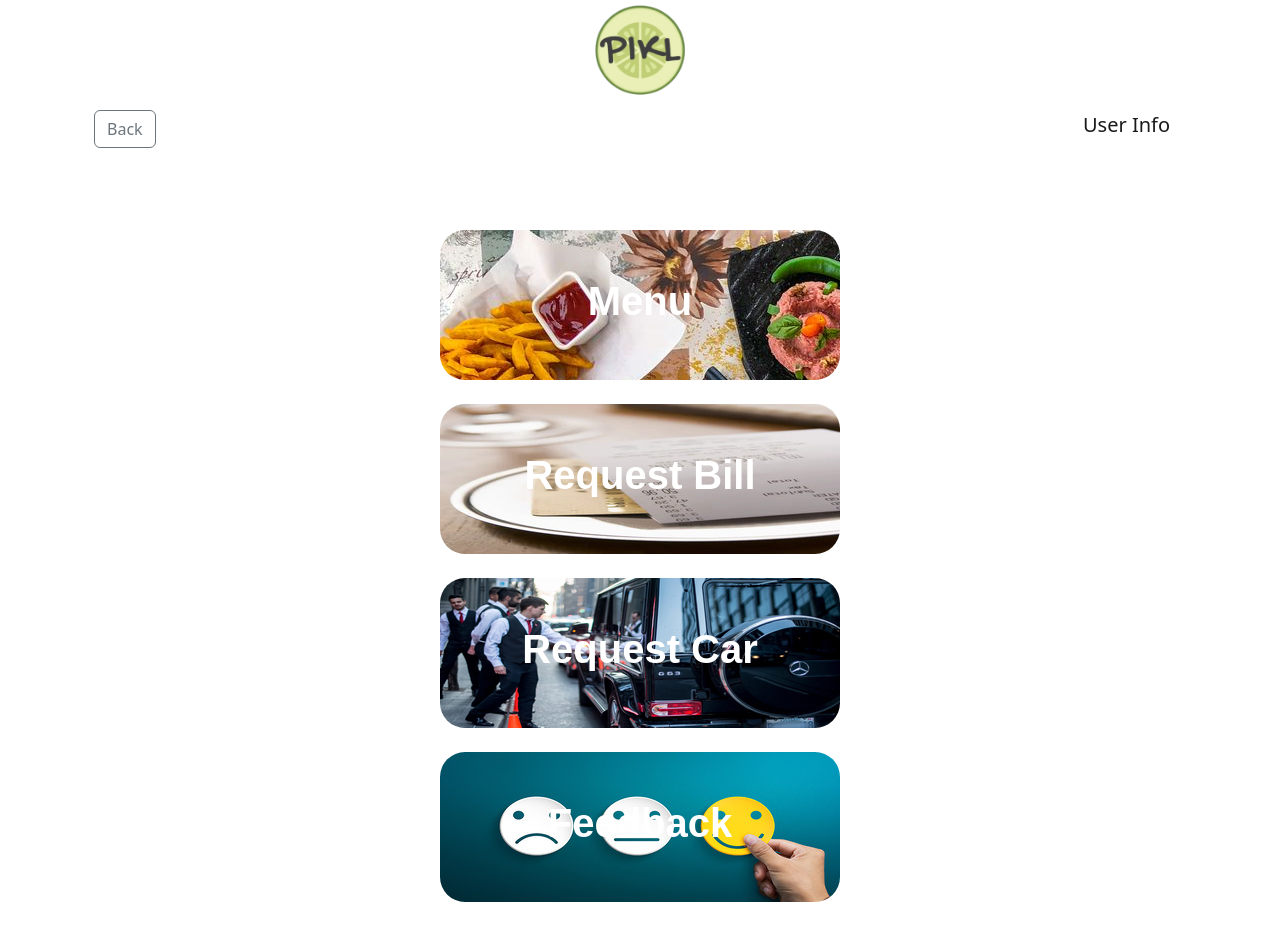
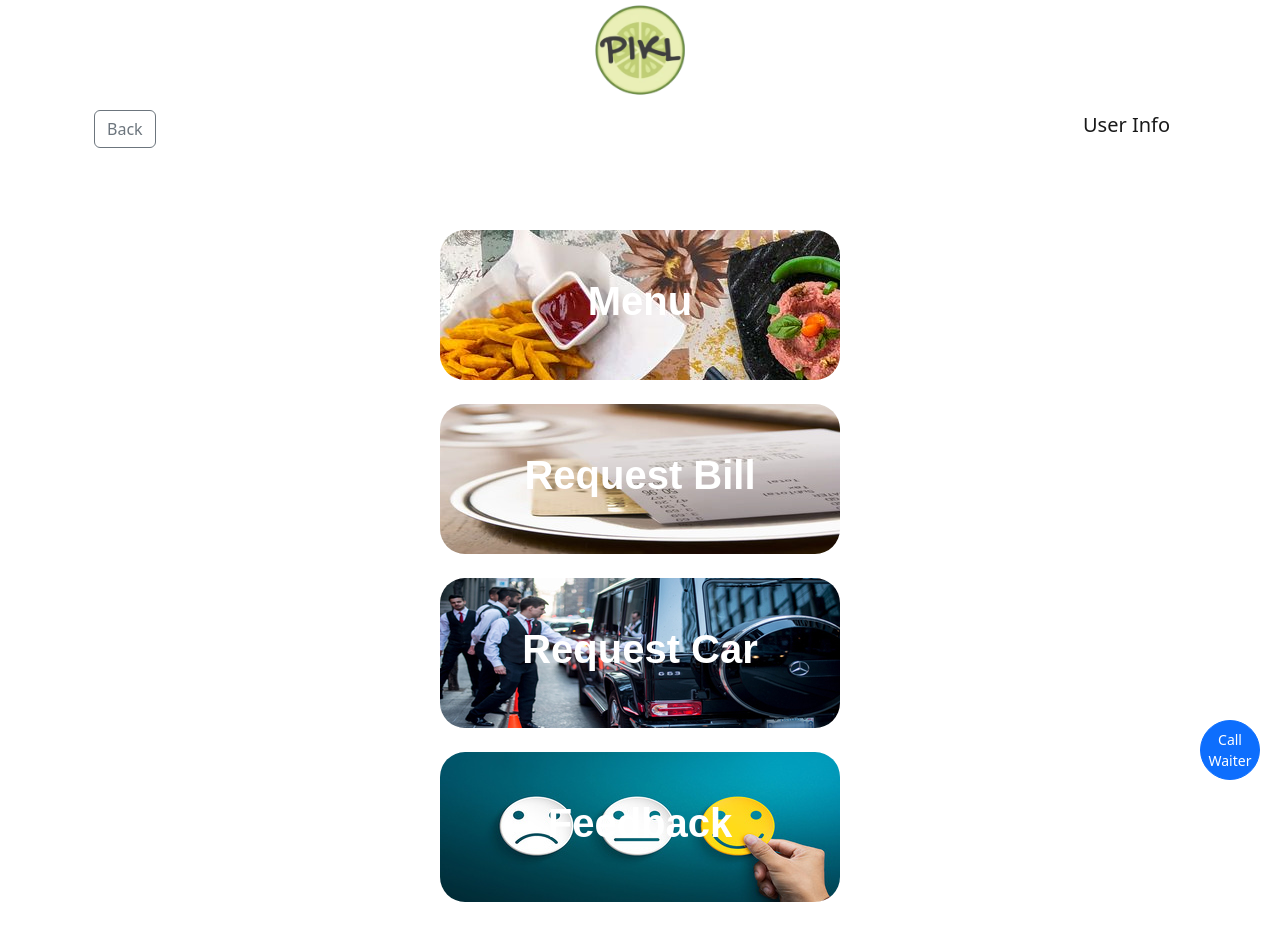
Before and after one commit to ryanalam/PIKL-app, a React (Create React App) app: page /clientdinein in a window 1280 px wide. Before the commit the page ends 902 px from the top, so only its background shows below. Built offline with nearby package versions, Linux system fonts and the light colour scheme.

Commit message:
Call waiter added

```diff
--- a/src/Components/Client/ClientDineIn.css
+++ b/src/Components/Client/ClientDineIn.css
@@ -47,3 +47,34 @@ div.menupicture {
     font-family: Arial, sans-serif;
     font-weight: 900;
   }
+
+  @keyframes blink {
+   0% {
+     opacity: 1;
+   }
+   50% {
+     opacity: 0.5;
+   }
+   100% {
+     opacity: 1;
+   }
+ }
+
+   .BlinkButton {
+      position: fixed;
+      bottom: 20px;
+      right: 20px;
+      z-index: 9999;
+      width: 60px;
+      height: 60px;
+      padding: 0;
+      font-size: 14px;
+    }
+
+ .BlinkButton.clicked {
+   animation: blink 1s ease-in-out infinite;
+ }
+
+ .rounded-circle {
+   border-radius: 100%;
+ }
--- a/src/Components/Client/ClientDineIn.jsx
+++ b/src/Components/Client/ClientDineIn.jsx
@@ -2,33 +2,71 @@ import React from 'react';
 import 'bootstrap/dist/css/bootstrap.css';
 import './ClientDineIn.css';
 import { useNavigate } from 'react-router-dom';
+import { useState, useEffect } from "react";
+
 
 function ClientDineIn() {
     const navigate = useNavigate();
+    const [clicked, setClicked] = useState(false);
+    const [disabled, setDisabled] = useState(false);
+
+    function handleClick() {
+      setClicked(true);
+      setDisabled(true);
+      setTimeout(() => {
+        setClicked(false);
+      }, 60000); // 1 minute
+      setTimeout(() => {
+        setDisabled(false);
+      }, 60000); // 1 minute
+    }
+
+    useEffect(() => {
+      if (disabled) {
+        const blinkAnimation = document.createElement("style");
+        blinkAnimation.type = "text/css";
+        blinkAnimation.innerHTML = ".BlinkButton.clicked { animation: blink 2s ease-in-out infinite; }";
+        document.head.appendChild(blinkAnimation);
+      } else {
+        const blinkAnimation = document.querySelector("style[type='text/css']");
+        if (blinkAnimation) {
+          document.head.removeChild(blinkAnimation);
+        }
+      }
+    }, [disabled]);
 
     return (
         <>
-            <div onClick={() =>{navigate("/clientfoodmenu")}} class="container menupicture">
+            <button
+                className={`btn btn-primary rounded-circle BlinkButton ${clicked ? "clicked" : ""}`}
+                onClick={handleClick}
+                disabled={disabled}
+            >
+                Call Waiter
+            </button>
+
+            <div onClick={() => { navigate("/clientfoodmenu") }} class="container menupicture">
                 <center><h1>Menu</h1></center>
             </div>
 
             <br></br>
 
-            <div onClick={() =>{navigate("/clientrequestbill")}} class="container billpicture">
-            <center><h1>Request Bill</h1></center>
+            <div onClick={() => { navigate("/clientrequestbill") }} class="container billpicture">
+                <center><h1>Request Bill</h1></center>
             </div>
 
             <br></br>
 
-            <div onClick={() =>{navigate("/clientrequestcar")}} class="container valetpicture">
-            <center><h1>Request Car</h1></center>
+            <div onClick={() => { navigate("/clientrequestcar") }} class="container valetpicture">
+                <center><h1>Request Car</h1></center>
             </div>
 
             <br></br>
 
-            <div onClick={() =>{navigate("/clientfeedback")}} class="container feedbackpicture">
-            <center><h1>Feedback</h1></center>
+            <div onClick={() => { navigate("/clientfeedback") }} class="container feedbackpicture">
+                <center><h1>Feedback</h1></center>
             </div>
+            <br></br>
 
 
 
--- a/src/Components/Client/ClientLogin.jsx
+++ b/src/Components/Client/ClientLogin.jsx
@@ -1,6 +1,7 @@
 import React from 'react';
 import 'bootstrap/dist/css/bootstrap.css';
 import { useNavigate } from 'react-router-dom';
+
 
 function ClientLogin() {
     const navigate = useNavigate();
```
Also changed, not shown: src/Components/Client/ClientMenu.jsx (+6 -5 lines).
